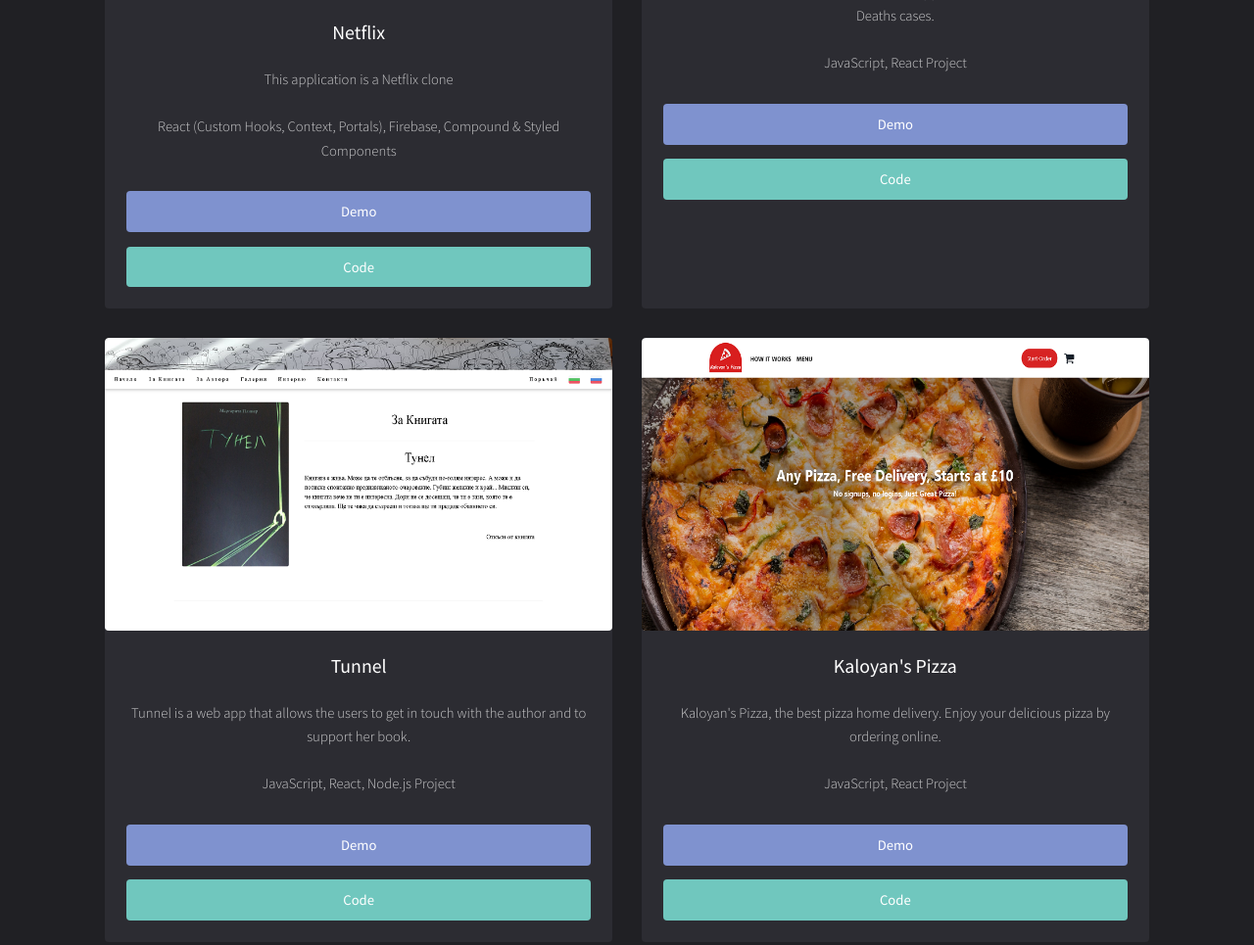
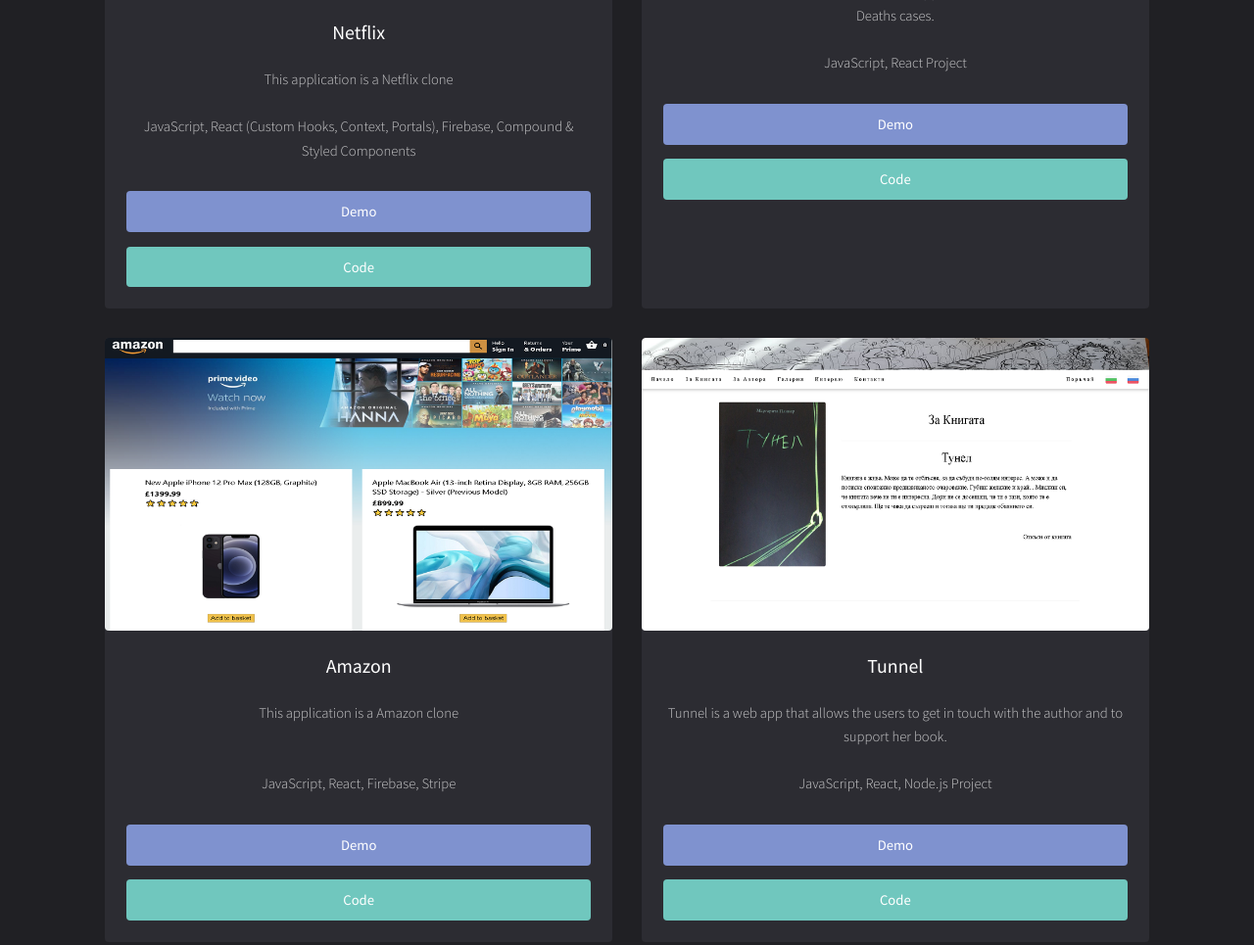
Before and after one commit to KaloyanDanev/portfolio, a plain HTML site: page index.html in a window 1280 px wide. Shown: the part 1010-1975 px from the top of the page at 98% size. Drawn offline with Linux system fonts and the light colour scheme.

Commit message:
amazon project

```diff
--- a/index.html
+++ b/index.html
@@ -30,7 +30,7 @@
 									<h3>Netflix</h3>
 									<p>This application is a Netflix clone
 										<br><br>
-										React (Custom Hooks, Context, Portals), Firebase, Compound & Styled Components</p>
+										JavaScript, React (Custom Hooks, Context, Portals), Firebase, Compound & Styled Components</p>
 									<a href="https://netflix-two.vercel.app" target="_blank" class="button style2 fit">Demo</a>
 									<a href="https://github.com/KaloyanDanev/netflix" target="_blank" class="button fit">Code</a>
 								</div>
@@ -45,6 +45,18 @@
 										JavaScript, React Project</p>
 									<a href="https://covid-19-tracker-statistics.netlify.app/" target="_blank" class="button style2 fit">Demo</a>
 									<a href="https://github.com/KaloyanDanev/covid-19-tracker" target="_blank" class="button fit">Code</a>
+								</div>
+							</div>
+
+							<div class="box">
+								<a href="https://fir-9a772.web.app/" target="_blank" class="image fit"><img src="images/amazon.png" alt="Amazon" /></a>
+								<div class="inner">
+									<h3>Amazon</h3>
+									<p>This application is a Amazon clone
+										<br><br><br>
+										JavaScript, React, Firebase, Stripe</p>
+									<a href="https://fir-9a772.web.app/" target="_blank" class="button style2 fit">Demo</a>
+									<a href="https://github.com/KaloyanDanev/amazon" target="_blank" class="button fit">Code</a>
 								</div>
 							</div>
 
@@ -78,7 +90,8 @@
 									<h3>Beach Resort</h3>
 									<p>Web application for online hotel room booking.
 									<br>
-										<br><br>
+										<br>
+										<br>
 									JavaScript, React Project</p>
 									<a href="https://beach-resort-react-project.netlify.com/" target="_blank" class="button style2 fit">Demo</a>
 									<a href="https://github.com/KaloyanDanev/Beach-Resort" target="_blank" class="button fit">Code</a>
```
Also changed, not shown: images/amazon.png (added).
